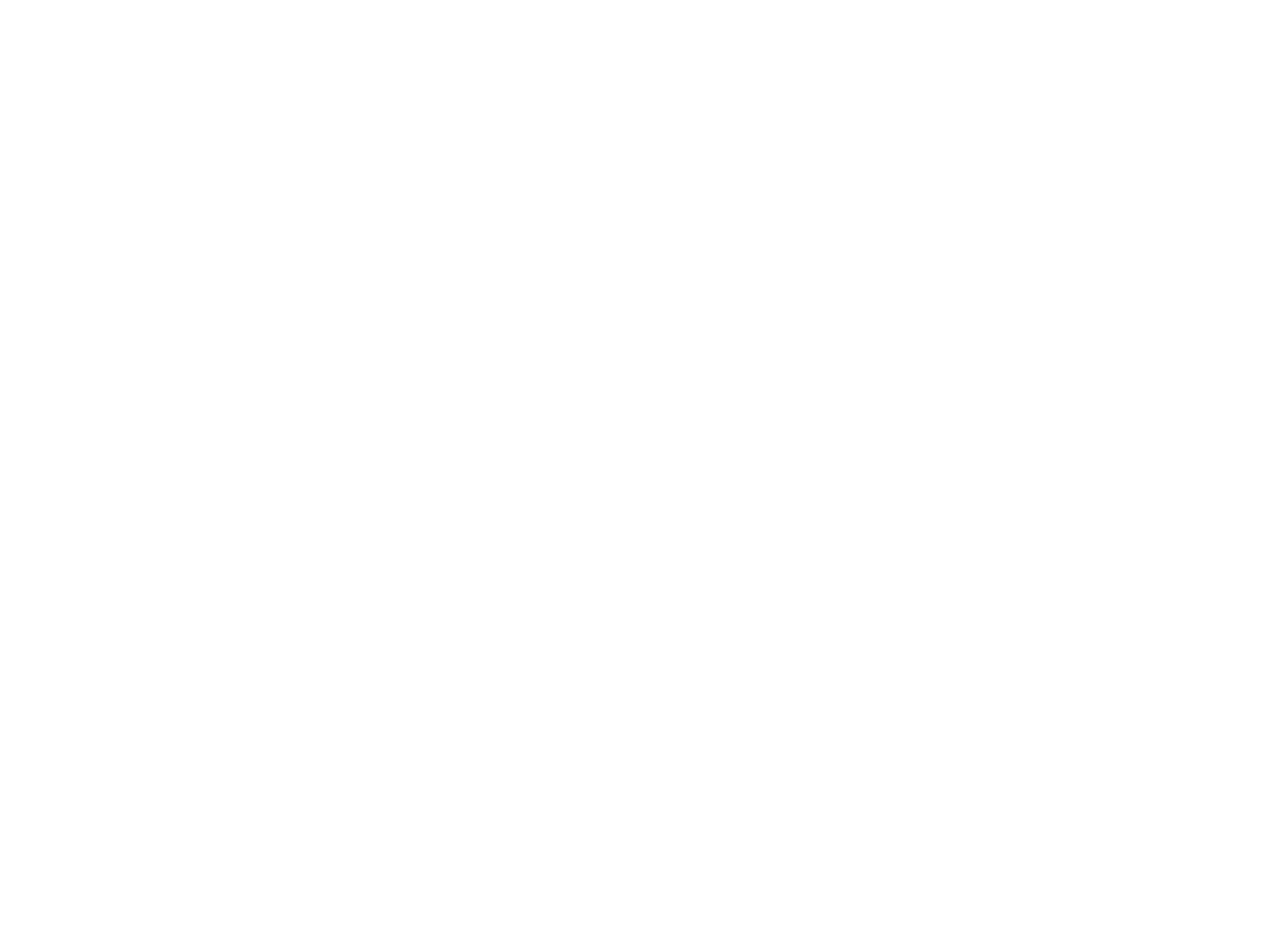
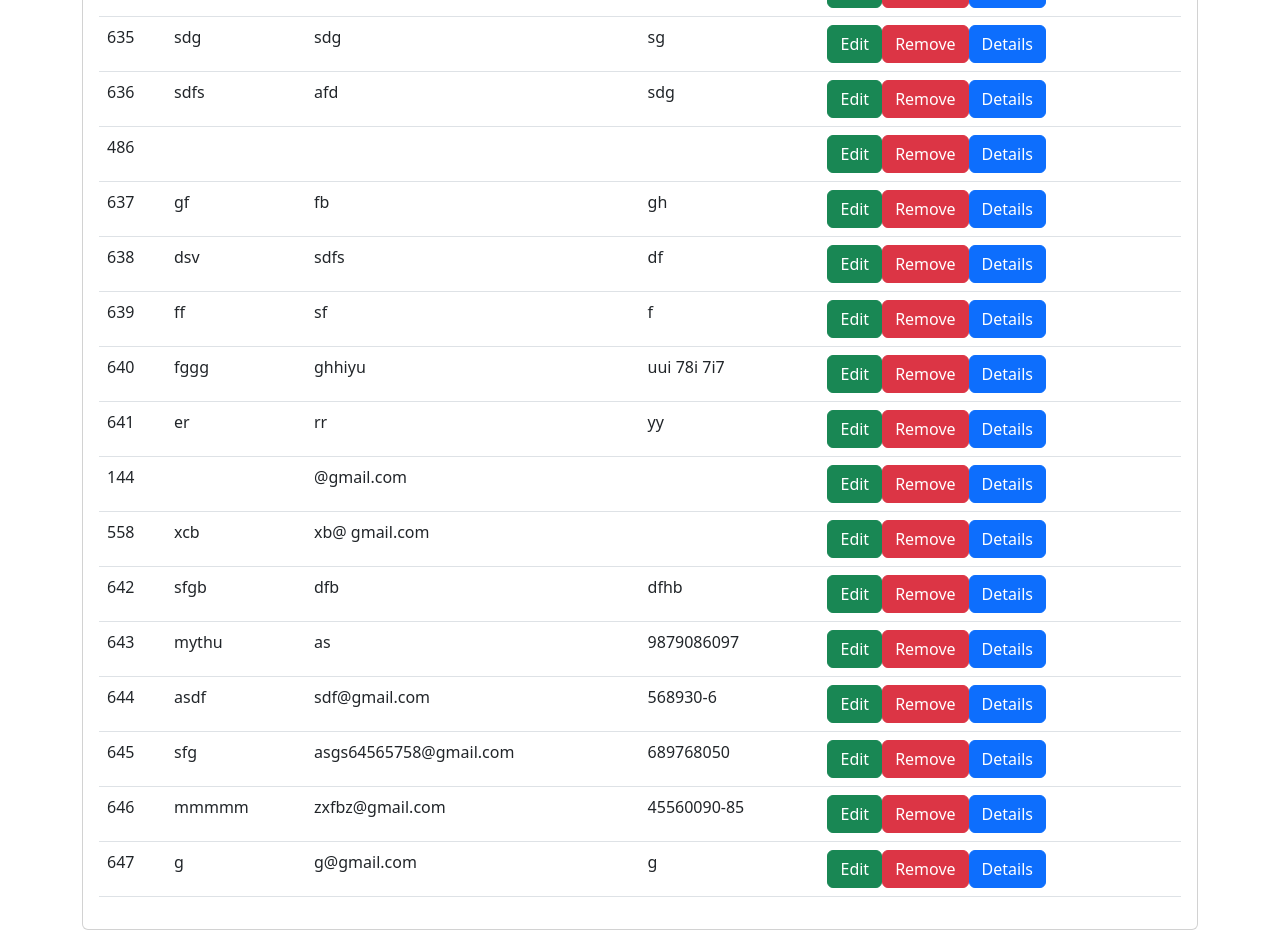
Before and after one commit to mythily-muthu/crud_operation, a React (Create React App) app: page / in a window 1280 px wide. Shown: the part 960-1890 px from the top of the page. Before the commit the page ends 800 px from the top, so only its background shows below. Built offline with nearby package versions, Linux system fonts and the light colour scheme; data requests are answered from the project's data file.

Commit message:
Fix: employee create bug

```diff
--- a/db.json
+++ b/db.json
@@ -5,6 +5,181 @@
       "name": "muthu",
       "email": "muthu@in.com",
       "phone": "98766567889"
+    },
+    {
+      "id": 2
+    },
+    {
+      "id": 3
+    },
+    {
+      "id": 4
+    },
+    {
+      "id": 5
+    },
+    {
+      "id": 6,
+      "name": "dfg",
+      "email": "dfg",
+      "phone": "dfg",
+      "active": true
+    },
+    {
+      "id": 7,
+      "name": "df",
+      "email": "fg",
+      "phone": "g",
+      "active": true
+    },
+    {
+      "id": 8,
+      "name": "zxc",
+      "email": "zxc",
+      "phone": "zxc",
+      "active": true
+    },
+    {
+      "id": 9,
+      "name": "ZXC",
+      "email": "cx",
+      "phone": "xc",
+      "active": true
+    },
+    {
+      "id": 10,
+      "name": "c",
+      "email": "c",
+      "phone": "c",
+      "active": true
+    },
+    {
+      "id": 11,
+      "name": "SDf",
+      "email": "sdf",
+      "phone": "sdf",
+      "active": true
+    },
+    {
+      "0": "o",
+      "1": "n",
+      "id": 632
+    },
+    {
+      "id": 633,
+      "name": "AFD",
+      "email": "sdf",
+      "phone": "sf",
+      "active": true
+    },
+    {
+      "id": 634,
+      "name": "asdf",
+      "email": "asdf",
+      "phone": "asf",
+      "active": true
+    },
+    {
+      "id": 635,
+      "name": "sdg",
+      "email": "sdg",
+      "phone": "sg",
+      "active": true
+    },
+    {
+      "id": 636,
+      "name": "sdfs",
+      "email": "afd",
+      "phone": "sdg",
+      "active": true
+    },
+    {
+      "0": "o",
+      "1": "n",
+      "id": 486
+    },
+    {
+      "id": 637,
+      "name": "gf",
+      "email": "fb",
+      "phone": "gh",
+      "active": true
+    },
+    {
+      "id": 638,
+      "name": "dsv",
+      "email": "sdfs",
+      "phone": "df",
+      "active": true
+    },
+    {
+      "id": 639,
+      "name": "ff",
+      "email": "sf",
+      "phone": "f",
+      "active": true
+    },
+    {
+      "id": 640,
+      "name": "fggg",
+      "email": "ghhiyu",
+      "phone": "uui 78i 7i7",
+      "active": true
+    },
+    {
+      "id": 641,
+      "name": "er",
+      "email": "rr",
+      "phone": "yy",
+      "active": true
+    },
+    {
+      "id": 144,
+      "name": "",
+      "email": "@gmail.com",
+      "phone_number": ""
+    },
+    {
+      "id": 558,
+      "name": "xcb",
+      "email": "xb@ gmail.com",
+      "phone_number": "zs"
+    },
+    {
+      "id": 642,
+      "name": "sfgb",
+      "email": "dfb",
+      "phone": "dfhb"
+    },
+    {
+      "id": 643,
+      "name": "mythu",
+      "email": "as",
+      "phone": "9879086097"
+    },
+    {
+      "id": 644,
+      "name": "asdf",
+      "email": "sdf@gmail.com",
+      "phone": "568930-6"
+    },
+    {
+      "id": 645,
+      "name": "sfg",
+      "email": "asgs64565758@gmail.com",
+      "phone": "689768050"
+    },
+    {
+      "id": 646,
+      "name": "mmmmm",
+      "email": "zxfbz@gmail.com",
+      "phone": "45560090-85"
+    },
+    {
+      "id": 647,
+      "name": "g",
+      "email": "g@gmail.com",
+      "phone": "g"
     }
   ]
 }
--- a/src/App.js
+++ b/src/App.js
@@ -15,8 +15,8 @@ function App() {
         <Routes>
           <Route path="/" element={<EmpListing />} />
           <Route path="/employee/create" element={<EmpCreate />} />
-          <Route path="/employee/edit/:empid" element={<EmpEdit />} />
-          <Route path="/employee/details/:empid" element={<EmpDetails />} />
+          <Route path="/employee/edit/:emp_id" element={<EmpEdit />} />
+          <Route path="/employee/details/:emp_id" element={<EmpDetails />} />
 
         </Routes>
       </Router>
--- a/src/EmpCreate.js
+++ b/src/EmpCreate.js
@@ -1,28 +1,29 @@
+import axios from 'axios';
 import React, { useState } from 'react'
 import { Link } from 'react-router-dom'
-
+import { useNavigate } from 'react-router-dom';
 const EmpCreate = () => {
 
+    const history = useNavigate();
 
     let [employees, setEmployees] = useState(
         {
             id: "",
             name: "",
-            email: "",
+            email: "@gmail.com",
             phone: "",
-            active: true,
+
         });
 
-
-    let handleSubmit = (e) => {
-        e.preventDefault()
-        //console.log({ id, name, email, phone, active })
-
-
-
-
-
-    };
+    let handleSubmit = async () => {
+        let id = Math.floor(Math.random() * 1000);
+        await axios.post(" http://localhost:8000/employees", {
+            id: id,
+            ...employees,
+        })
+        console.log("submitted")
+        history('/')
+    }
     return (
         <div>
             <div className='row'>
@@ -57,8 +58,8 @@ const EmpCreate = () => {
                                                 type="text"
                                                 value={employees.name}
                                                 onChange={(e) => { setEmployees({ ...employees, name: e.target.value }) }}
+                                            ></input>
 
-                                            ></input>
                                         </div>
                                     </div>
 
@@ -69,6 +70,7 @@ const EmpCreate = () => {
                                                 required
                                                 className='form-control'
                                                 placeholder='Email'
+                                                type="email"
                                                 value={employees.email}
                                                 onChange={(e) => { setEmployees({ ...employees, email: e.target.value }) }}
                                             ></input>
@@ -88,15 +90,7 @@ const EmpCreate = () => {
                                                 }}></input>
                                         </div>
                                     </div>
-                                    <div className='col-lg-12'>
-                                        <div className='form-check'>
-                                            <input type='checkbox' className='form-check-input' checked={employees.active} onChange={(e) =>
-                                                setEmployees(e.target.value)
-                                            }></input>
-                                            <label className='form-check-label'>is active</label>
 
-                                        </div>
-                                    </div>
                                     <div className='col-lg-12 '  >
                                         <div className='form-group ' >
                                             <button type='submit' className='btn btn-success' >Save</button>
--- a/src/EmpListing.js
+++ b/src/EmpListing.js
@@ -5,6 +5,14 @@ import { Link } from 'react-router-dom';
 const EmpListing = () => {
 
     let [empData, setEmpData] = useState([])
+
+
+
+
+
+
+
+
 
 
     const getAllEmployees = async () => {
@@ -32,7 +40,7 @@ const EmpListing = () => {
                                 <td>Name</td>
                                 <td>Email</td>
                                 <td>Phone</td>
-                                <td>Acrion</td>
+                                <td>Action</td>
                             </tr>
                         </thead>
                         <tbody>
@@ -41,11 +49,11 @@ const EmpListing = () => {
                                     <tr key={item.id}>
                                         <td>{item.id}</td>
                                         <td>{item.name}</td>
-                                        <td>{item.eamil}</td>
+                                        <td>{item.email}</td>
                                         <td>{item.phone}</td>
-                                        <td><a className='btn btn-success'>Edit</a>
-                                            <a className='btn btn-danger'>Remove</a>
-                                            <a className='btn btn-primary'>Details</a></td>
+                                        <td><a onClick={() => { LoadEdit(item.id) }} className='btn btn-success'>Edit</a>
+                                            <a onClick={() => { RemoveFunction(item.id) }} className='btn btn-danger'>Remove</a>
+                                            <a onClick={() => { LoadDetail(item.id) }} className='btn btn-primary'>Details</a></td>
                                     </tr>
                                 ))}
                         </tbody>
```
